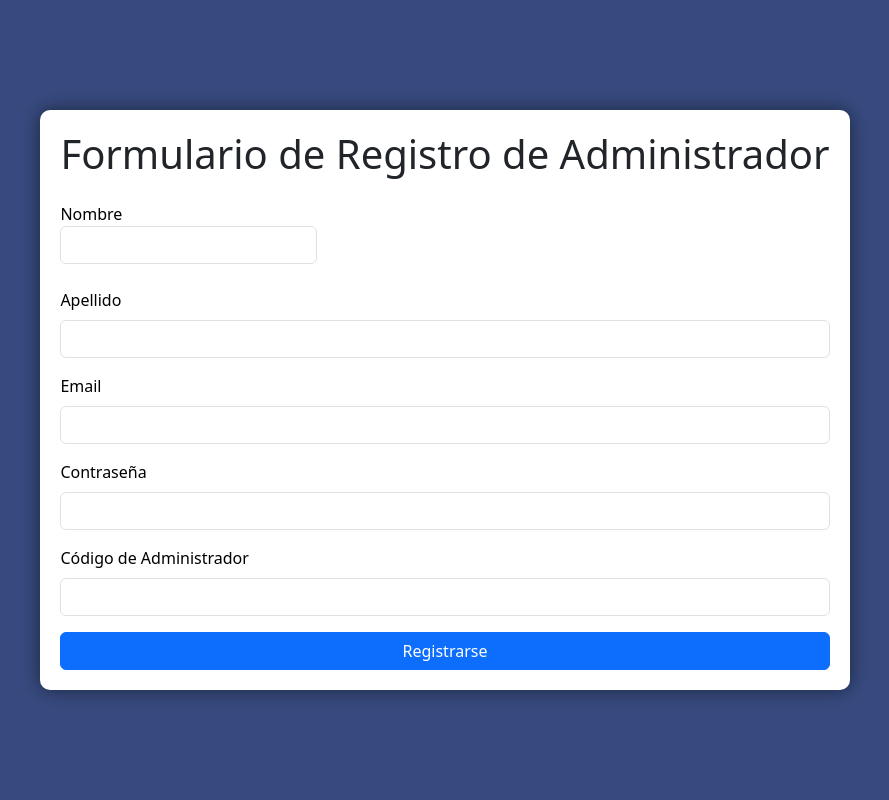
After one commit to UrielP-Dev/FinalProjectPW, a PHP site: page /Access/AdminSignUp.php in a window 1280 px wide. The commit adds this page. Shown: the whole page, without its empty margins (195-1084 px from the left). Run offline with PHP 8.4, Linux system fonts and the light colour scheme; some libraries are stand-ins or nearby versions.

Commit message:
Cloud database implementation as well as administrator registration

```diff
--- /dev/null
+++ b/Access/AdminSignUp.php
@@ -0,0 +1,122 @@
+<!DOCTYPE html>
+<html lang="es">
+<head>
+  <meta charset="UTF-8">
+  <meta name="viewport" content="width=device-width, initial-scale=1.0">
+  <title>Formulario de Registro de Administrador</title>
+  <link href="https://cdn.jsdelivr.net/npm/bootstrap@5.3.0-alpha1/dist/css/bootstrap.min.css" rel="stylesheet">
+  <link rel="stylesheet" href="https://cdn.jsdelivr.net/npm/sweetalert2@11/dist/sweetalert2.min.css">
+  <style>
+    .modal-container {
+      position: fixed;
+      top: 0;
+      left: 0;
+      width: 100%;
+      height: 100%;
+      background-color: rgba(0, 0, 0, 0.5);
+      display: flex;
+      justify-content: center;
+      align-items: center;
+      z-index: 1000;
+    }
+    .formulario {
+      background-color: white;
+      padding: 20px;
+      border-radius: 10px;
+      box-shadow: 0 0 20px rgba(0, 0, 0, 0.5);
+    }
+    .formulario form {
+      color: black;
+    }
+    .fondo-secundario {
+      position: absolute;
+      top: 0;
+      left: 0;
+      width: 100%;
+      height: 100%;
+      background-color: #6f95ff;
+      z-index: -1;
+    }
+    .error-message {
+      color: red;
+      display: none;
+    }
+  </style>
+</head>
+<body>
+
+<div class="fondo-secundario"></div>
+
+<div class="modal-container">
+  <div class="formulario">
+    <h1 class="text-center mb-4">Formulario de Registro de Administrador</h1>
+    <form id="adminForm" action="Process_Admin_registration.php" method="post">
+      <div class="mb-3">
+        <label for="nombre" class="form-label">Nombre</ label>
+        <input type="text" class="form-control" id="nombre" name="nombre" required>
+      </div>
+      <div class="mb-3">
+        <label for="apellido" class="form-label">Apellido</label>
+        <input type="text" class="form-control" id="apellido" name="apellido" required>
+      </div>
+      <div class="mb-3">
+        <label for="email" class="form-label">Email</label>
+        <input type="email" class="form-control" id="email" name="email" required>
+      </div>
+      <div class="mb-3">
+        <label for="password" class="form-label">Contraseña</label>
+        <input type="password" class="form-control" id="password" name="password" required>
+      </div>
+      <div class="mb-3">
+        <label for="codigo" class="form-label">Código de Administrador</label>
+        <input type="password" class="form-control" id="codigo" name="codigo" required>
+        <div id="error-message" class="error-message">Código de administrador incorrecto.</div>
+      </div>
+      <div class="d-grid">
+        <button type="submit" class="btn btn-primary">Registrarse</button>
+      </div>
+    </form>
+  </div>
+</div>
+
+<script src="https://cdn.jsdelivr.net/npm/sweetalert2@11/dist/sweetalert2.min.js"></script>
+<script>
+document.getElementById('adminForm').addEventListener('submit', function(event) {
+  event.preventDefault(); // Evita el envío del formulario
+  var codigo = document.getElementById('codigo').value;
+  var codigoCorrecto = 'admin123'; // Código de administrador correcto
+
+  if (codigo !== codigoCorrecto) {
+    document.getElementById('error-message').style.display = 'block';
+  } else {
+    // Envía el formulario con AJAX
+    var formData = new FormData(this);
+    fetch(this.action, {
+      method: 'POST',
+      body: formData
+    }).then(response => response.text())
+      .then(result => {
+        if (result.includes('Success')) { // Ajusta esto según el mensaje que devuelva tu PHP en caso de éxito
+          Swal.fire({
+            icon: 'success',
+            title: 'Registro exitoso',
+            text: 'El administrador ha sido registrado correctamente',
+            showConfirmButton: false,
+            timer: 2000
+          }).then(() => {
+            window.location.href = 'SignUpSuccess.php'; // Redirige después de mostrar la animación
+          });
+        } else {
+          Swal.fire({
+            icon: 'error',
+            title: 'Error',
+            text: 'Hubo un problema al registrar el administrador'
+          });
+        }
+      });
+  }
+});
+</script>
+
+</body>
+</html>
```
Also changed, not shown: Access/Process_Admin_registration.php (renamed from Access/procesar_registro.php, +12 -12 lines), Access/Process_register.php (added, +39 -0 lines), Access/admin.php (added, +8 -0 lines), Access/signup.php (+33 -1 lines), DataBase/Connection.php (+19 -17 lines).
